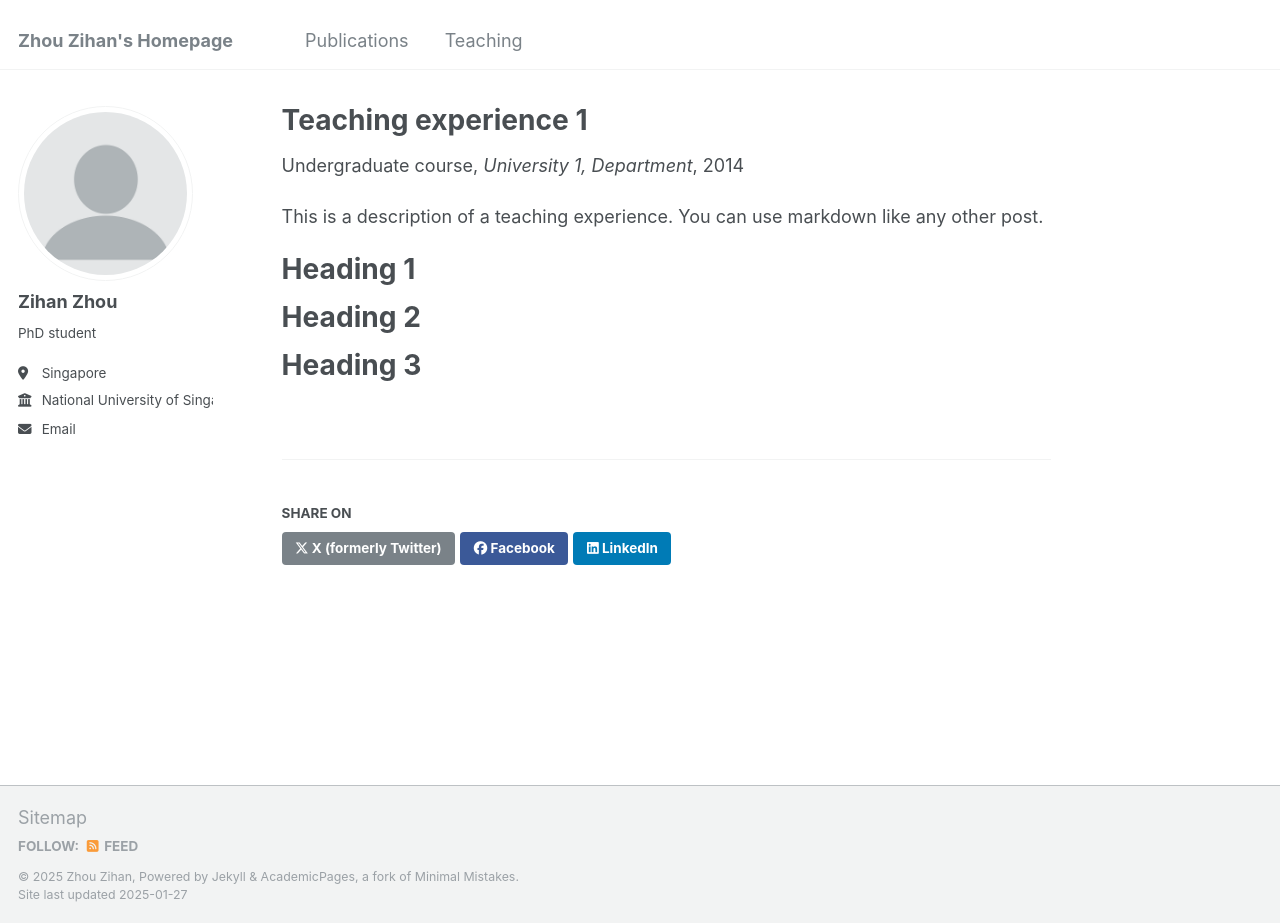
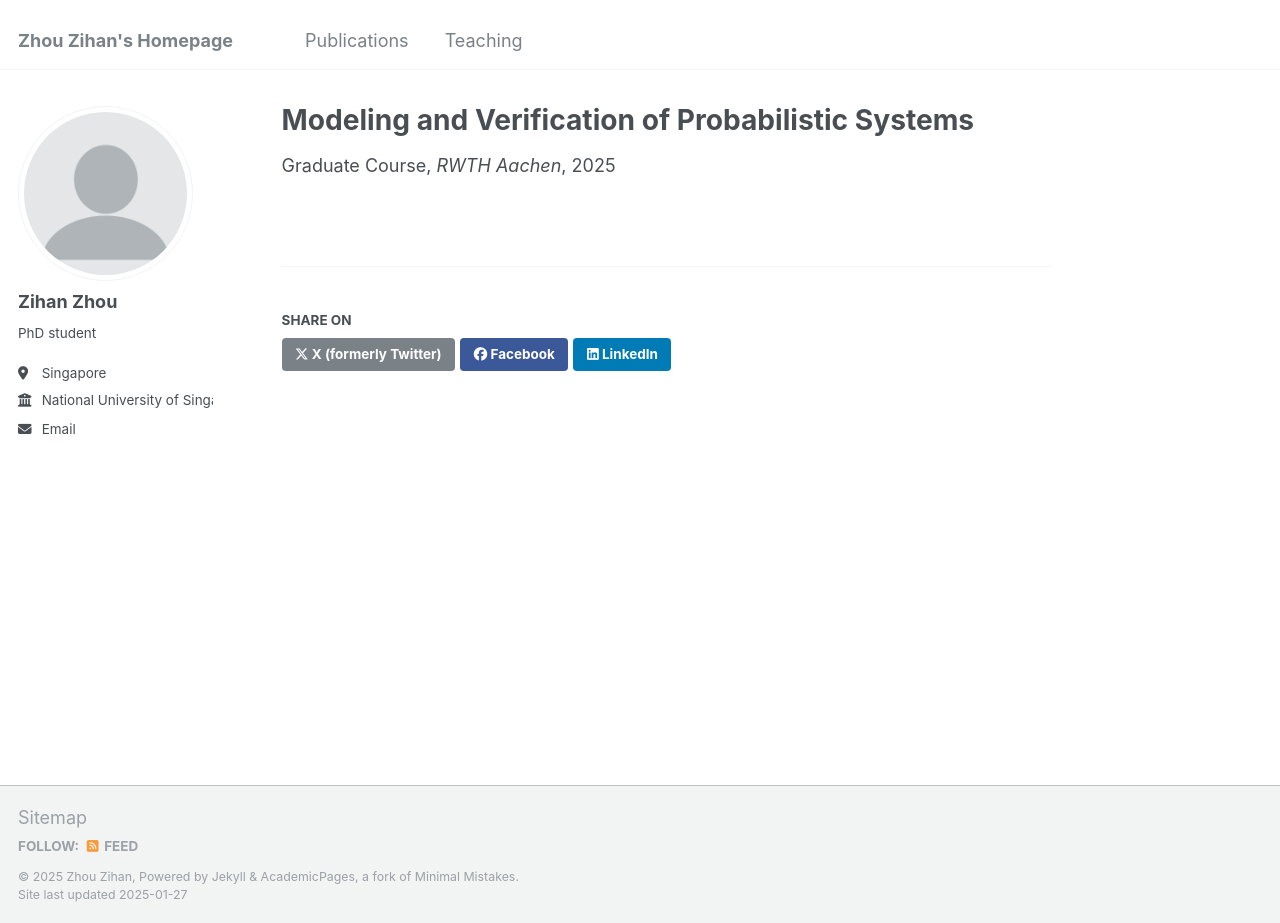
Before and after one commit to jsyczzh/jsyczzh.github.io, a Jekyll site: the page built from _teaching/2014-spring-teaching-1.md, in a window 1280 px wide and 923 px high. Built offline with Jekyll 4.4.1, drawn with Linux system fonts in a browser that asks for light colours.

Commit message:
Update 2014-spring-teaching-1.md

```diff
--- a/_teaching/2014-spring-teaching-1.md
+++ b/_teaching/2014-spring-teaching-1.md
@@ -1,20 +1,9 @@
 ---
-title: "Teaching experience 1"
+title: "Modeling and Verification of Probabilistic Systems"
 collection: teaching
-type: "Undergraduate course"
-permalink: /teaching/2014-spring-teaching-1
-venue: "University 1, Department"
-date: 2014-01-01
-location: "City, Country"
+type: "Graduate Course"
+permalink: #/teaching/2014-spring-teaching-1
+venue: "RWTH Aachen"
+# date: 2014-01-01
+# location: "City, Country"
 ---
-
-This is a description of a teaching experience. You can use markdown like any other post.
-
-Heading 1
-======
-
-Heading 2
-======
-
-Heading 3
-======
```
